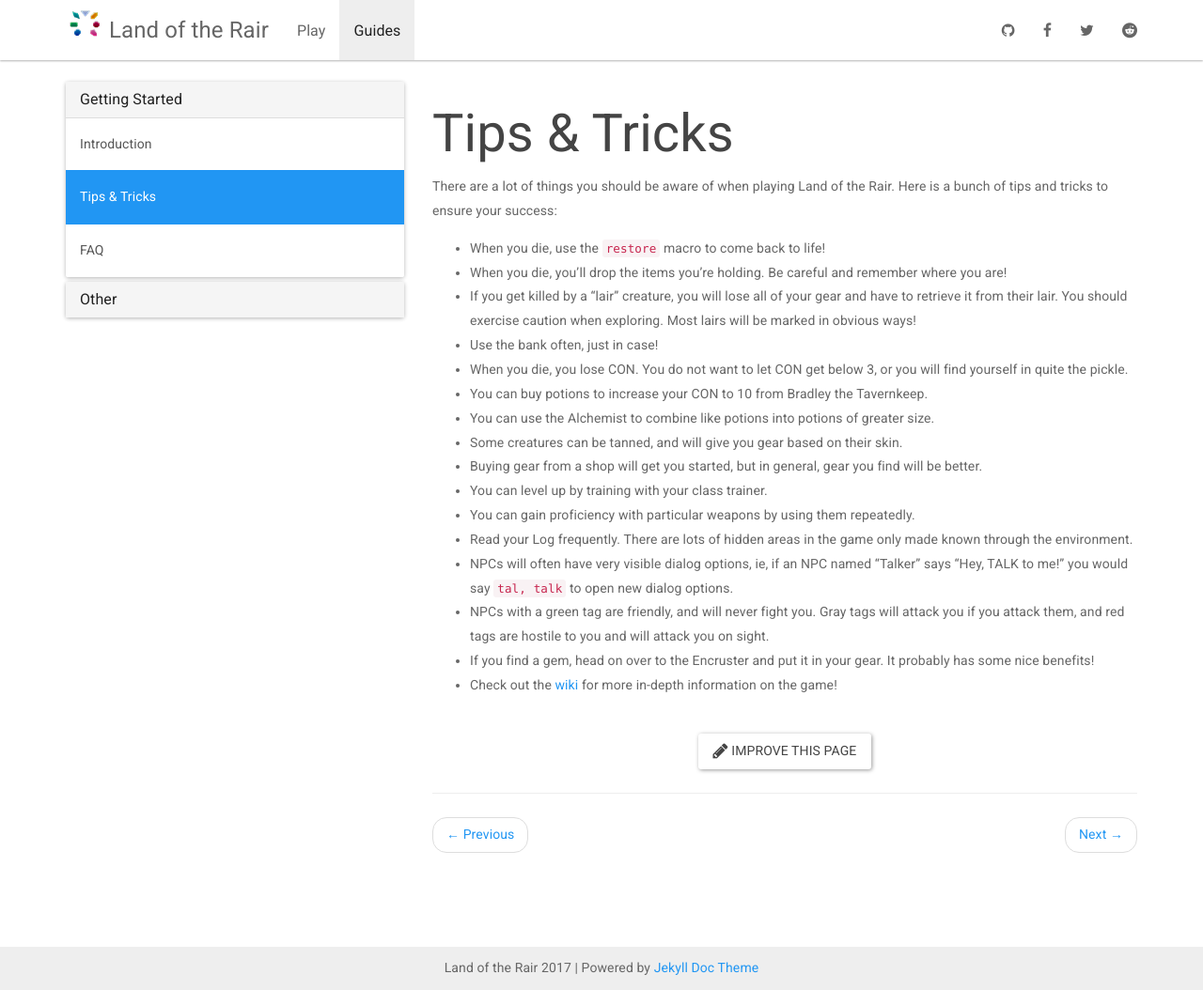
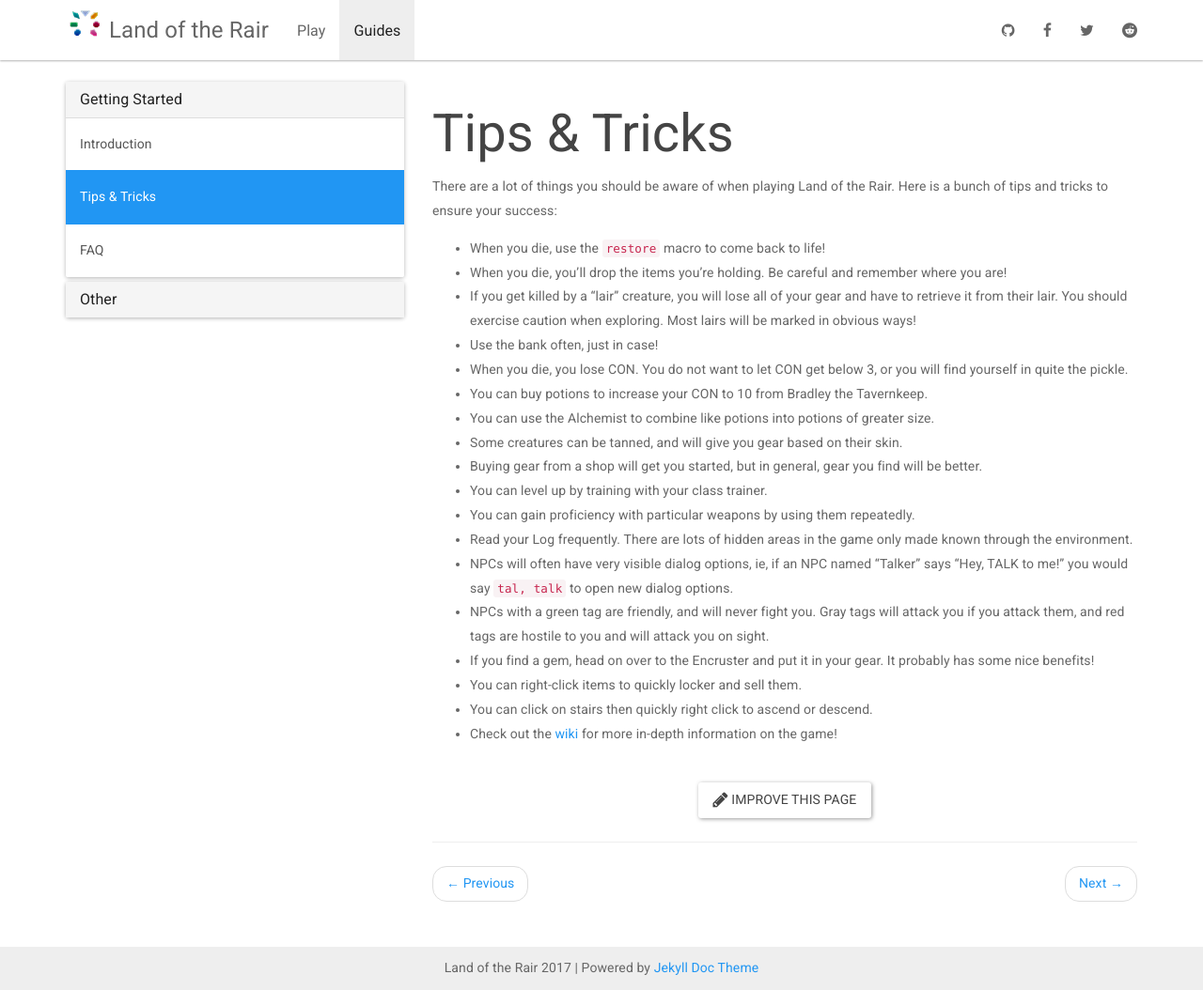
Before and after one commit to LandOfTheRair/landoftherair.github.io, a Jekyll site: the page built from _docs/getting-started/tips-tricks.md, in a window 1280 px wide and 1054 px high. Shown: the whole window at 94% size. Built offline with Jekyll 4.4.1, drawn with Linux system fonts in a browser that asks for light colours; nearby versions of some CDN libraries.

Commit message:
Update tips-tricks.md

```diff
--- a/_docs/getting-started/tips-tricks.md
+++ b/_docs/getting-started/tips-tricks.md
@@ -21,4 +21,6 @@ There are a lot of things you should be aware of when playing Land of the Rair.
 * NPCs will often have very visible dialog options, ie, if an NPC named "Talker" says "Hey, TALK to me!" you would say `tal, talk` to open new dialog options.
 * NPCs with a green tag are friendly, and will never fight you. Gray tags will attack you if you attack them, and red tags are hostile to you and will attack you on sight.
 * If you find a gem, head on over to the Encruster and put it in your gear. It probably has some nice benefits!
+* You can right-click items to quickly locker and sell them.
+* You can click on stairs then quickly right click to ascend or descend.
 * Check out the [wiki](https://github.com/LandOfTheRair/landoftherair/wiki) for more in-depth information on the game!
```
